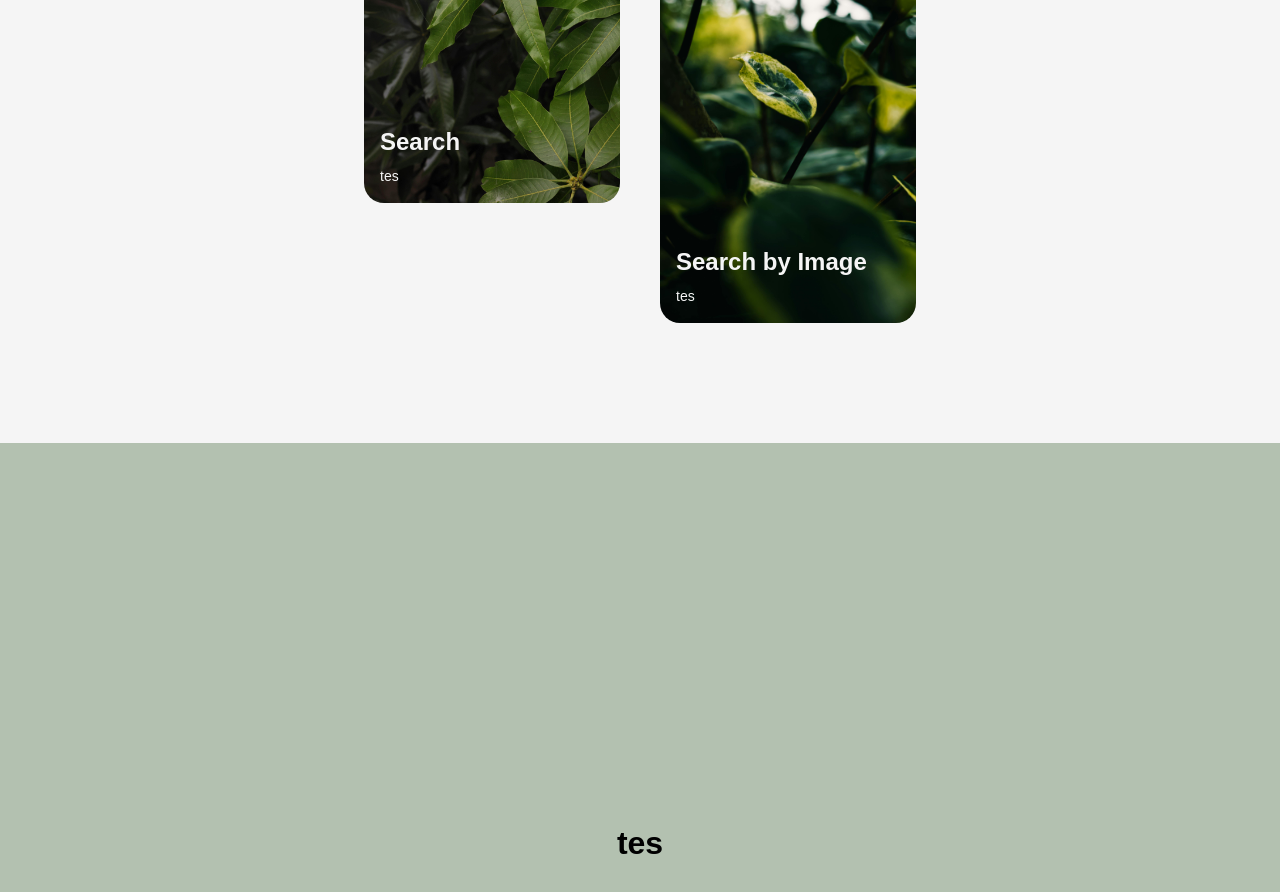
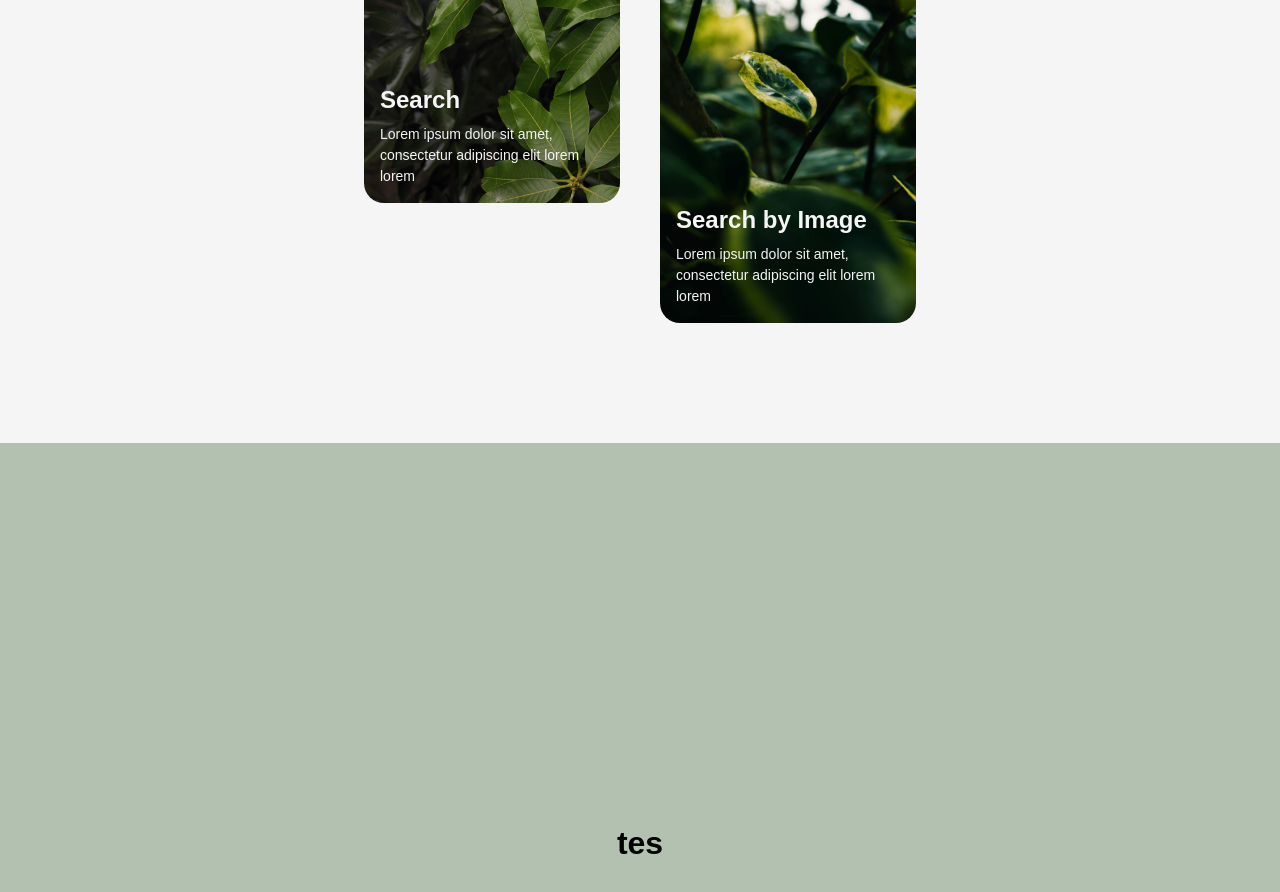
Before and after one commit to devinammar/flant, a React (Vite) app: page / in a window 1280 px wide. Shown: the part 1960-2852 px from the top of the page. Built offline with nearby package versions, Linux system fonts and the light colour scheme.

Commit message:
Added cursor:pointer; to button in textarea2 component

```diff
--- a/src/components/card.jsx
+++ b/src/components/card.jsx
@@ -6,11 +6,11 @@ export const Card = () => {
         <h1 id="h1card">With 2 Main Features</h1>
     <div id="card1">
         <h2 className="h2card">Search</h2>
-        <p className="pcard">tes</p>
+        <p className="pcard">Lorem ipsum dolor sit amet, consectetur adipiscing elit lorem lorem</p>
     </div>
     <div id="card2">
         <h2 className="h2card">Search by Image</h2>
-        <p className="pcard">tes</p>
+        <p className="pcard">Lorem ipsum dolor sit amet, consectetur adipiscing elit lorem lorem</p>
     </div>
     </div>
   );
--- a/src/components/textarea2.css
+++ b/src/components/textarea2.css
@@ -37,6 +37,7 @@
     margin-top: 92px;
     padding: 12px max(2px, 100px);
     border-radius: 12px;
+    cursor: pointer;
 }
 
 #textbuttonarea2{
```
